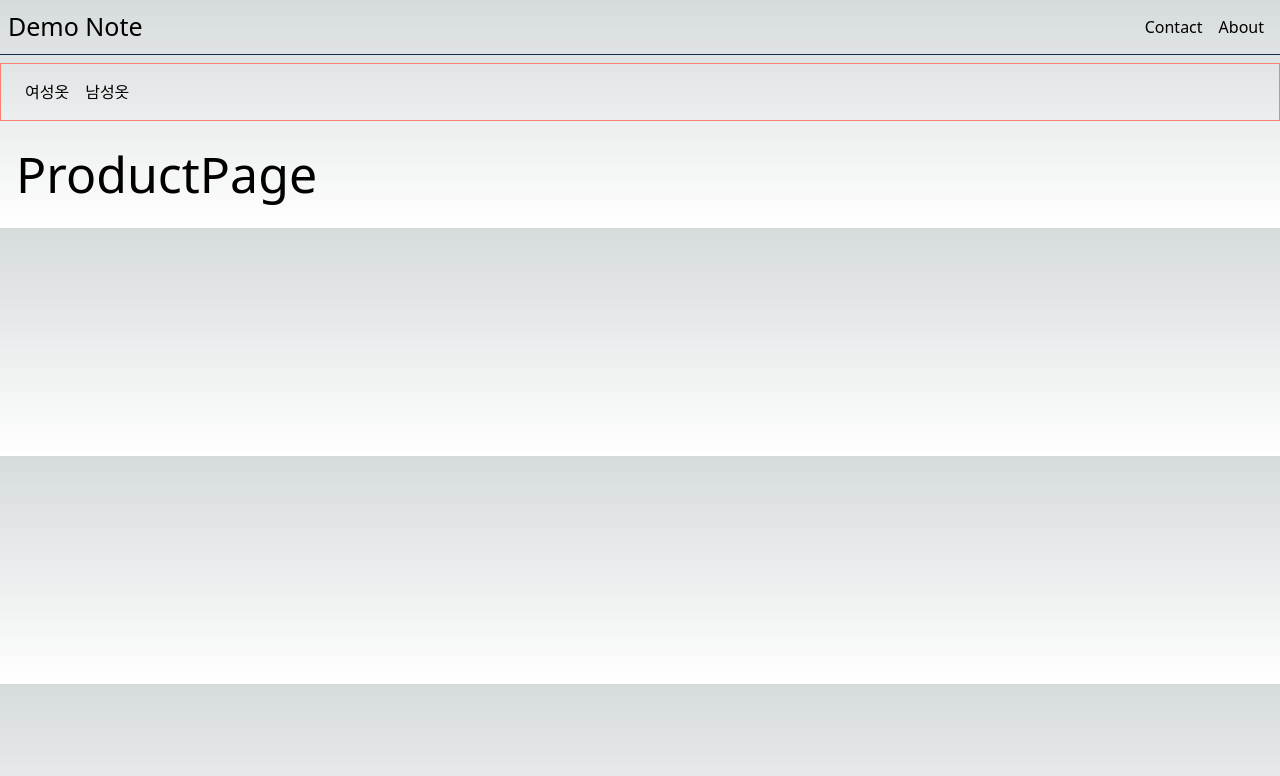
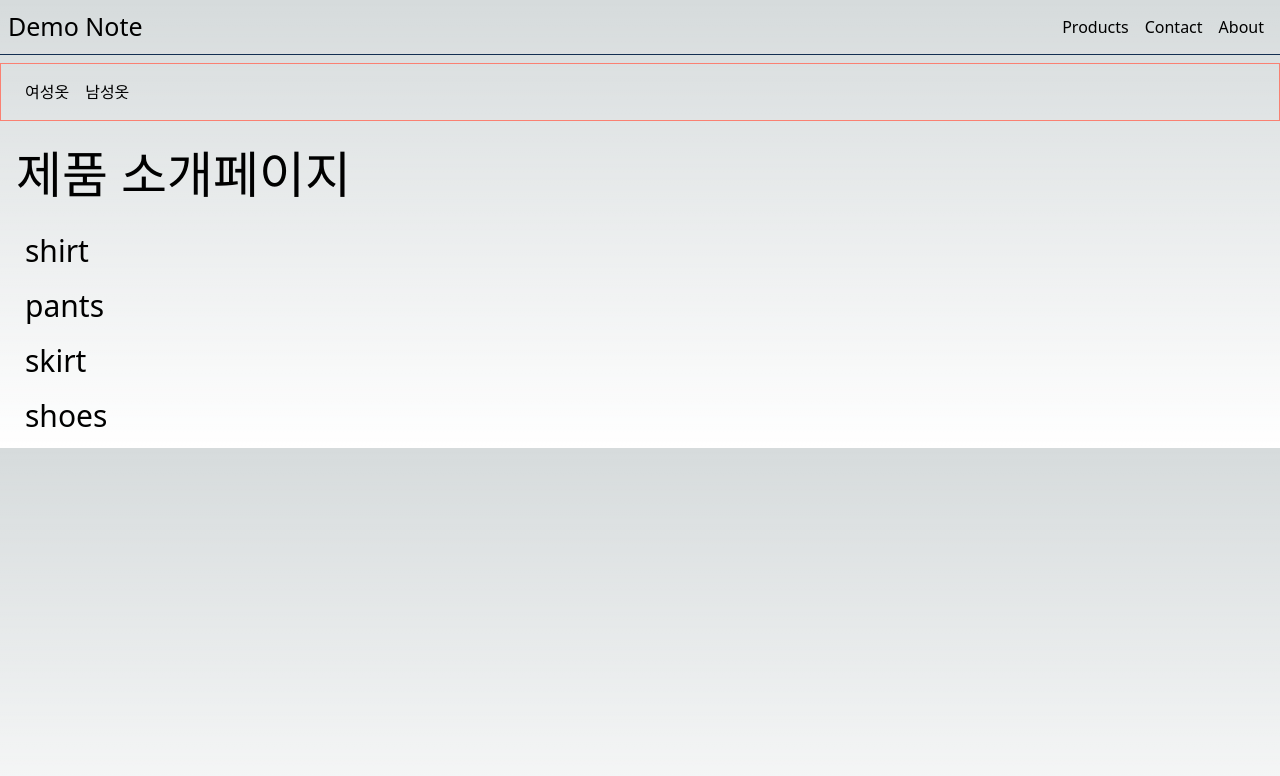
Before and after one commit to Yang-zzz/Nextjs_practice, a Next.js app in the folder my-app/: page /products in a window 1280 px wide. Shown: the top 776 px of the page. Built offline with nearby package versions, Linux system fonts and the light colour scheme.

Commit message:
Link 생성 및 경로 설정

```diff
--- a/my-app/src/app/layout.tsx
+++ b/my-app/src/app/layout.tsx
@@ -1,3 +1,4 @@
+import Link from "next/link";
 import "./globals.css";
 import style from "./layout.module.css";
 import type { Metadata } from "next";
@@ -21,8 +22,9 @@ export default function RootLayout({
         <header className={style.header}>
           <h1>Demo Note</h1>
           <nav className={style.nav}>
-            <a href="">Contact</a>
-            <a href="">About</a>
+            <Link href="/products">Products</Link>
+            <Link href="/contact">Contact</Link>
+            <Link href="/about">About</Link>
           </nav>
         </header>
         {children}
--- a/my-app/src/app/products/layout.module.css
+++ b/my-app/src/app/products/layout.module.css
@@ -7,7 +7,14 @@
   padding: 0 8px;
 }
 
-.product {
+.product h1 {
   font-size: 50px;
   padding: 16px;
 }
+.product ul {
+  padding-left: 25px;
+  font-size: 30px;
+}
+.product ul li {
+  margin-bottom: 10px;
+}
--- a/my-app/src/app/products/layout.tsx
+++ b/my-app/src/app/products/layout.tsx
@@ -1,5 +1,6 @@
 import React from "react";
 import style from "./layout.module.css";
+import Link from "next/link";
 
 export default function ProductLayout({
   children,
@@ -9,8 +10,8 @@ export default function ProductLayout({
   return (
     <>
       <nav className={style.nav}>
-        <a href="">여성옷</a>
-        <a href="">남성옷</a>
+        <Link href="products/women">여성옷</Link>
+        <Link href="products/man">남성옷</Link>
       </nav>
       <section className={style.product}>{children}</section>
     </>
--- a/my-app/src/app/products/page.tsx
+++ b/my-app/src/app/products/page.tsx
@@ -1,5 +1,19 @@
 import React from "react";
+import Link from "next/link";
+
+const products = ["shirt", "pants", "skirt", "shoes"];
 
 export default function ProductPage() {
-  return <h1>ProductPage</h1>;
+  return (
+    <>
+      <h1>제품 소개페이지</h1>
+      <ul>
+        {products.map((products, index) => (
+          <li key={index}>
+            <Link href={`products/${products}`}>{products}</Link>
+          </li>
+        ))}
+      </ul>
+    </>
+  );
 }
```
